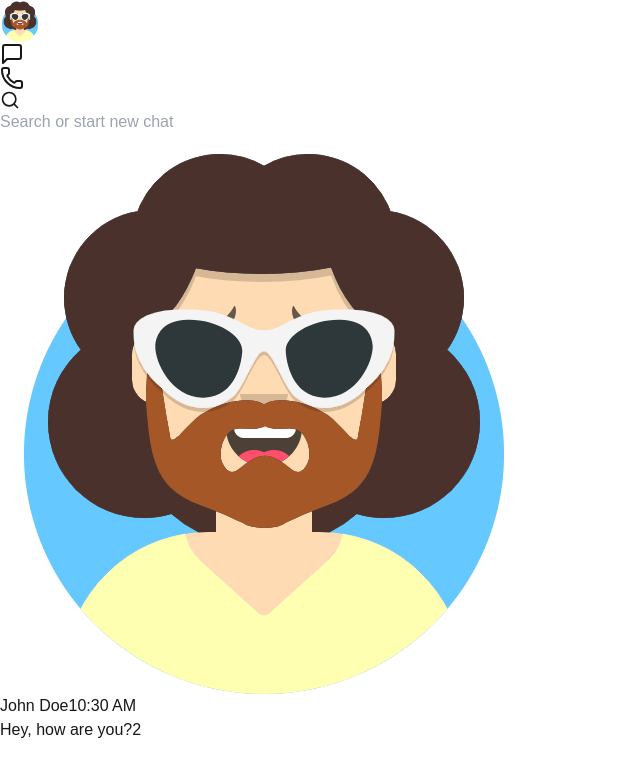
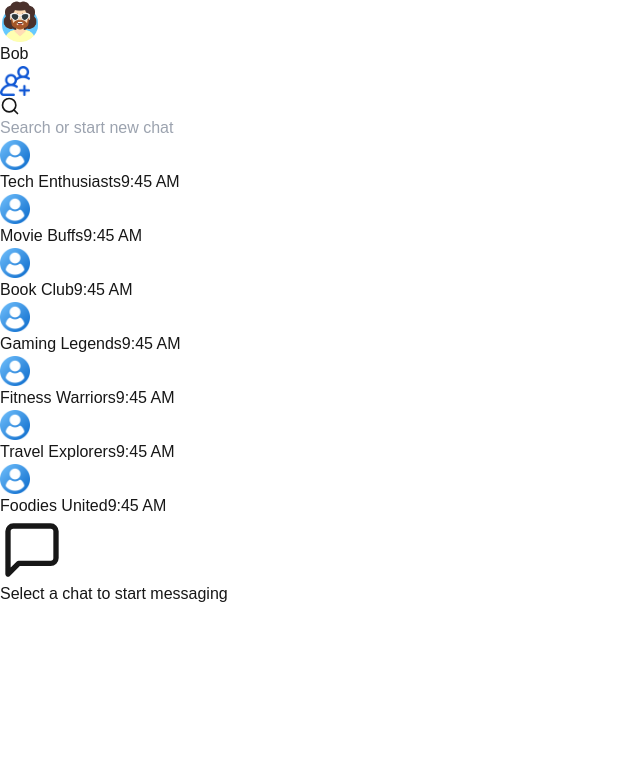
Before and after one commit to ResQAI/ResQAI, a Next.js app: page /test in a window 1280 px wide. Shown: the top 760 px of the page, without its empty margins (0-640 px from the left). Built offline with nearby package versions, Linux system fonts and the light colour scheme.

Commit message:
integrated sample data with the frontend

```diff
--- a/src/app/test/page.tsx
+++ b/src/app/test/page.tsx
@@ -9,70 +9,19 @@ import ChatWindow from "@/components/ChatWindow";
 import { groupMessage } from "@/types/groupMessage";
 import { UserAuthProvider } from "@/store/UserAuth";
 
-const mockContacts : Array<groupContact> = [
-  {
-    id: 1,
-    name: "John Doe",
-    avatar: avator,
-    lastMessage: "Hey, how are you?",
-    unreadCount: 2,
-    lastMessageTime: "10:30 AM",
-  },
-  {
-    id: 2,
-    name: "Jane Smith",
-    avatar: avator,
-    lastMessage: "See you later!",
-    unreadCount: 0,
-    lastMessageTime: "9:45 AM",
-  },
-];
-
-const mockMessages: groupMessage[] = [
-  { id: 1, text: "Hi there!", sender: "me", time: "10:32 AM" },
-  { id: 2, text: "Hello! How are you?", sender: "other", time: "10:33 AM" },
-  {
-    id: 3,
-    text: "I'm good, thanks for asking.",
-    sender: "me",
-    time: "10:34 AM",
-  },
-];
 
 const ChatApp = () => {
-
-  const [selectedContact, setSelectedContact] = useState<groupContact | null>(null);
-  const [messages, setMessages] = useState(mockMessages);
-  const [newMessage, setNewMessage] = useState("");
-
-  const handleSendMessage = () => {
-    if (newMessage.trim()) {
-      setMessages([
-        ...messages,
-        {
-          id: messages.length + 1,
-          text: newMessage,
-          sender: "me",
-          time: new Date().toLocaleTimeString([], {
-            hour: "2-digit",
-            minute: "2-digit",
-          }),
-        },
-      ]);
-      setNewMessage("");
-    }
-  };
 
   return (
     <UserAuthProvider>
         <div className="flex h-screen bg-gray-200 ml-[6rem]">
-            <div className="w-1/3 bg-white border-r border-gray-200">
+            <div className="w-1/3 bg-white border-r border-gray-200 flex flex-col ">
                 <ChatHeader />
-                <ChatContacts contacts={mockContacts} selectedContact={selectedContact} setSelectedContact={setSelectedContact} />
+                <ChatContacts/>
             </div>
 
             <div className="flex-grow flex flex-col">
-                <ChatWindow messages={mockMessages} newMessage={newMessage} setNewMessage={setNewMessage} handleSendMessage={handleSendMessage} selectedContact={selectedContact}/>
+                <ChatWindow />
             </div>
         </div>
     </UserAuthProvider>
--- a/src/chatData.ts
+++ b/src/chatData.ts
@@ -1,10 +1,15 @@
 import { chatUser } from "./types/chatUser";
 
 export type groupChat = {
+    id: Number;
     groupName: string;
     members: Array<{ id: number; name: string }>;
-    chats: Array<{ content: string; senderId: number }>;
+    chats: Array<{ content: String; senderId: number, time: String }>;
+    lastMessageTime : string;
+    lastMessage: string | null;
+    unreadCount: number;
 };
+
 export const userData : chatUser = {
     id: 2,
     name: "Bob",
@@ -14,6 +19,10 @@ export const userData : chatUser = {
 export const groupChats : Array<groupChat> = [
     {
       groupName: "Tech Enthusiasts",
+      id: 300,
+      lastMessageTime: "9:45 AM",
+      lastMessage: null,
+      unreadCount: 0,
       members: [
         { id: 1, name: "Alice" },
         { id: 2, name: "Bob" },
@@ -22,15 +31,19 @@ export const groupChats : Array<groupChat> = [
         { id: 5, name: "Eve" },
       ],
       chats: [
-        { content: "Hey everyone! Have you checked out the latest iPhone release? Thoughts?", senderId: 1 },
-        { content: "Yes! The new features are cool, but the price hike is insane.", senderId: 2 },
-        { content: "I’m more excited about the advancements in AI chips this year.", senderId: 3 },
-        { content: "Same here, Charlie. The integration of AI in daily life is fascinating.", senderId: 4 },
-        { content: "Does anyone know if they’re adding support for foldable screens?", senderId: 5 },
+        { content: "Hey everyone! Have you checked out the latest iPhone release? Thoughts?", senderId: 1, time: "10:34 AM" },
+        { content: "Yes! The new features are cool, but the price hike is insane.", senderId: 2, time: "10:34 AM" },
+        { content: "I’m more excited about the advancements in AI chips this year.", senderId: 3, time: "10:34 AM" },
+        { content: "Same here, Charlie. The integration of AI in daily life is fascinating.", senderId: 4, time: "10:34 AM" },
+        { content: "Does anyone know if they’re adding support for foldable screens?", senderId: 5, time: "10:34 AM" },
       ],
     },
     {
       groupName: "Movie Buffs",
+      id: 290,
+      lastMessageTime: "9:45 AM",
+      lastMessage: null,
+      unreadCount: 0,
       members: [
         { id: 6, name: "Frank" },
         { id: 7, name: "Grace" },
@@ -40,16 +53,20 @@ export const groupChats : Array<groupChat> = [
         { id: 11, name: "Kara" },
       ],
       chats: [
-        { content: "Has anyone seen the latest Mission Impossible movie? It’s packed with action!", senderId: 6 },
-        { content: "Not yet! Is it better than the last one?", senderId: 7 },
-        { content: "Definitely! Tom Cruise has outdone himself this time.", senderId: 8 },
-        { content: "The stunts are unreal! I heard he did most of them himself again.", senderId: 9 },
-        { content: "He’s such a legend. Did you guys catch the behind-the-scenes footage?", senderId: 10 },
-        { content: "Yes! That motorcycle cliff jump gave me chills.", senderId: 11 },
+        { content: "Has anyone seen the latest Mission Impossible movie? It’s packed with action!", senderId: 6, time: "10:34 AM" },
+        { content: "Not yet! Is it better than the last one?", senderId: 7, time: "10:34 AM" },
+        { content: "Definitely! Tom Cruise has outdone himself this time.", senderId: 8, time: "10:34 AM" },
+        { content: "The stunts are unreal! I heard he did most of them himself again.", senderId: 9, time: "10:34 AM" },
+        { content: "He’s such a legend. Did you guys catch the behind-the-scenes footage?", senderId: 10, time: "10:34 AM" },
+        { content: "Yes! That motorcycle cliff jump gave me chills.", senderId: 11, time: "10:34 AM" },
       ],
     },
     {
       groupName: "Book Club",
+      id: 270,
+      lastMessageTime: "9:45 AM",
+      lastMessage: null,
+      unreadCount: 0,
       members: [
         { id: 12, name: "Liam" },
         { id: 13, name: "Mia" },
@@ -58,15 +75,19 @@ export const groupChats : Array<groupChat> = [
         { id: 16, name: "Sophia" },
       ],
       chats: [
-        { content: "So, did everyone finish 'Atomic Habits' this week?", senderId: 12 },
-        { content: "Yes, it was such an insightful read. I loved the part about habit stacking!", senderId: 13 },
-        { content: "Same here. It really helped me implement small changes in my daily routine.", senderId: 14 },
-        { content: "I’m halfway through but already hooked. The examples make it so relatable.", senderId: 15 },
-        { content: "I’m starting it tonight. Any specific chapter I should look out for?", senderId: 16 },
+        { content: "So, did everyone finish 'Atomic Habits' this week?", senderId: 12, time: "10:34 AM" },
+        { content: "Yes, it was such an insightful read. I loved the part about habit stacking!", senderId: 13 , time: "10:34 AM"},
+        { content: "Same here. It really helped me implement small changes in my daily routine.", senderId: 14, time: "10:34 AM" },
+        { content: "I’m halfway through but already hooked. The examples make it so relatable.", senderId: 15, time: "10:34 AM" },
+        { content: "I’m starting it tonight. Any specific chapter I should look out for?", senderId: 16, time: "10:34 AM" },
       ],
     },
     {
       groupName: "Gaming Legends",
+      id: 400,
+      lastMessageTime: "9:45 AM",
+      lastMessage: null,
+      unreadCount: 0,
       members: [
         { id: 17, name: "Aiden" },
         { id: 18, name: "Bella" },
@@ -75,15 +96,19 @@ export const groupChats : Array<groupChat> = [
         { id: 21, name: "Ella" },
       ],
       chats: [
-        { content: "What’s the plan for tonight? Are we raiding in World of Warcraft?", senderId: 17 },
-        { content: "Count me in! I’ve been leveling up my character all week.", senderId: 18 },
-        { content: "Same! I just unlocked a new set of gear. Let’s crush it.", senderId: 19 },
-        { content: "Can someone help me with the new dungeon mechanics? It’s confusing.", senderId: 20 },
-        { content: "Sure, Dylan. I’ll walk you through it before the raid.", senderId: 21 },
+        { content: "What’s the plan for tonight? Are we raiding in World of Warcraft?", senderId: 17, time: "10:34 AM" },
+        { content: "Count me in! I’ve been leveling up my character all week.", senderId: 18 , time: "10:34 AM"},
+        { content: "Same! I just unlocked a new set of gear. Let’s crush it.", senderId: 19, time: "10:34 AM" },
+        { content: "Can someone help me with the new dungeon mechanics? It’s confusing.", senderId: 20 , time: "10:34 AM"},
+        { content: "Sure, Dylan. I’ll walk you through it before the raid.", senderId: 21 , time: "10:34 AM"},
       ],
     },
     {
       groupName: "Fitness Warriors",
+      id: 500,
+      lastMessageTime: "9:45 AM",
+      lastMessage: null,
+      unreadCount: 0,
       members: [
         { id: 22, name: "Ethan" },
         { id: 23, name: "Fiona" },
@@ -92,15 +117,19 @@ export const groupChats : Array<groupChat> = [
         { id: 26, name: "Isaac" },
       ],
       chats: [
-        { content: "How’s everyone’s progress with the 30-day fitness challenge?", senderId: 22 },
-        { content: "Pretty good! I’m seeing improvements in my endurance.", senderId: 23 },
-        { content: "Same here. The HIIT workouts are brutal but effective.", senderId: 24 },
-        { content: "I’ve been focusing on yoga this week. It’s helping with flexibility.", senderId: 25 },
-        { content: "Anyone have tips for sticking to a meal plan? I keep slipping.", senderId: 26 },
+        { content: "How’s everyone’s progress with the 30-day fitness challenge?", senderId: 22 , time: "10:34 AM"},
+        { content: "Pretty good! I’m seeing improvements in my endurance.", senderId: 23 , time: "10:34 AM"},
+        { content: "Same here. The HIIT workouts are brutal but effective.", senderId: 24 , time: "10:34 AM"},
+        { content: "I’ve been focusing on yoga this week. It’s helping with flexibility.", senderId: 25 , time: "10:34 AM"},
+        { content: "Anyone have tips for sticking to a meal plan? I keep slipping.", senderId: 26 , time: "10:34 AM"},
       ],
     },
     {
       groupName: "Travel Explorers",
+      id: 412,
+      lastMessageTime: "9:45 AM",
+      lastMessage: null,
+      unreadCount: 0,
       members: [
         { id: 27, name: "Jake" },
         { id: 28, name: "Lily" },
@@ -109,15 +138,19 @@ export const groupChats : Array<groupChat> = [
         { id: 31, name: "Owen" },
       ],
       chats: [
-        { content: "Our next destination: Bali or Greece? Vote now!", senderId: 27 },
-        { content: "Greece! I’ve always wanted to visit Santorini.", senderId: 28 },
-        { content: "Bali for sure. The beaches and culture are amazing.", senderId: 29 },
-        { content: "Can we do both? A split trip sounds epic.", senderId: 30 },
-        { content: "I’m with Mason. Why not make it a grand adventure?", senderId: 31 },
+        { content: "Our next destination: Bali or Greece? Vote now!", senderId: 27 , time: "10:34 AM"},
+        { content: "Greece! I’ve always wanted to visit Santorini.", senderId: 28, time: "10:34 AM" },
+        { content: "Bali for sure. The beaches and culture are amazing.", senderId: 29, time: "10:34 AM" },
+        { content: "Can we do both? A split trip sounds epic.", senderId: 30, time: "10:34 AM" },
+        { content: "I’m with Mason. Why not make it a grand adventure?", senderId: 31, time: "10:34 AM" },
       ],
     },
     {
       groupName: "Foodies United",
+      id: 890,
+      lastMessageTime: "9:45 AM",
+      lastMessage: null,
+      unreadCount: 0,
       members: [
         { id: 32, name: "Penny" },
         { id: 33, name: "Quinn" },
@@ -126,11 +159,11 @@ export const groupChats : Array<groupChat> = [
         { id: 36, name: "Thomas" },
       ],
       chats: [
-        { content: "Who’s up for a food tour this weekend? Suggestions?", senderId: 32 },
-        { content: "How about a taco crawl? I know some great spots.", senderId: 33 },
-        { content: "Yes! Tacos sound perfect. Let’s finalize a route.", senderId: 34 },
-        { content: "I’m in! Can we include a dessert stop too?", senderId: 35 },
-        { content: "Definitely. I know a place with the best churros.", senderId: 36 },
+        { content: "Who’s up for a food tour this weekend? Suggestions?", senderId: 32, time: "10:34 AM" },
+        { content: "How about a taco crawl? I know some great spots.", senderId: 33, time: "10:34 AM" },
+        { content: "Yes! Tacos sound perfect. Let’s finalize a route.", senderId: 34 , time: "10:34 AM"},
+        { content: "I’m in! Can we include a dessert stop too?", senderId: 35, time: "10:34 AM" },
+        { content: "Definitely. I know a place with the best churros.", senderId: 36, time: "10:34 AM" },
       ],
     },
   ];
--- a/src/components/ChatContacts.tsx
+++ b/src/components/ChatContacts.tsx
@@ -1,39 +1,44 @@
-import { groupContact } from '@/types/groupContact'
+import { userAuth } from '@/store/UserAuth'
 import Image from 'next/image'
-import React from 'react'
+import React, { Key } from 'react'
 
-const ChatContacts = ({contacts, selectedContact, setSelectedContact}: {contacts: Array<groupContact>, selectedContact : groupContact | null , setSelectedContact: React.Dispatch<React.SetStateAction<groupContact | null>>}) => {
+
+
+const ChatContacts = () => {
+    const {groups , selectedContact, setSelectedContact} = userAuth();
   return (
-    <div className="overflow-y-auto">
-          {contacts.map((contact) => (
+    <div className="flex-1 overflow-y-scroll">
+          {groups?.map((group) => (
             <div
-              key={contact.id}
+              key={group.id as Key}
               className={`flex items-center p-4 hover:bg-gray-100 cursor-pointer ${
-                selectedContact?.id === contact.id ? "bg-gray-200" : ""
+                selectedContact?.id === group.id ? "bg-gray-200" : ""
               }`}
-              onClick={() => setSelectedContact(contact)}
+              onClick={() => setSelectedContact(group)}
             >
               <Image
-                src={contact.avatar!}
-                alt={contact.name}
-                className="rounded-full w-12 h-12 mr-4"
+                src="/user.png"
+                alt={group.groupName.charAt(0)}
+                className="rounded-full w-10 h-10 mr-4"
+                width={30}
+                height={30}
               />
               <div className="flex-grow">
                 <div className="flex justify-between">
                   <span className="font-semibold text-black">
-                    {contact.name}
+                    {group.groupName}
                   </span>
                   <span className="text-xs text-gray-500">
-                    {contact.lastMessageTime}
+                    {group.lastMessageTime}
                   </span>
                 </div>
                 <div className="flex justify-between">
                   <span className="text-sm text-gray-600">
-                    {contact.lastMessage}
+                    {group.lastMessage != null && group.lastMessage}
                   </span>
-                  {contact.unreadCount > 0 && (
+                  {group.unreadCount > 0 && (
                     <span className="bg-blue-500 text-white rounded-full px-2 text-xs">
-                      {contact.unreadCount}
+                      {group.unreadCount}
                     </span>
                   )}
                 </div>
@@ -44,4 +49,4 @@ const ChatContacts = ({contacts, selectedContact, setSelectedContact}: {contacts
   )
 }
 
-export default ChatContacts
+export default ChatContacts;
--- a/src/components/ChatHeader.tsx
+++ b/src/components/ChatHeader.tsx
@@ -5,21 +5,25 @@ import {
     Phone,
     Search,
   } from "lucide-react";
+import { userAuth } from '@/store/UserAuth';
 
 const ChatHeader = () => {
+  const {user} = userAuth();
   return (
     <header>
         <div className="flex justify-between items-center p-4 bg-gray-50">
+          <div className="flex gap-5 justify-center items-center">
             <Image
-            src="/avataaars.png"
+              src={user?.avatar ? user.avatar : "/avataaars.png"}
               alt="User Avatar"
               className="rounded-full w-10 h-10"
               width={40}
               height={40}
             />
+            <div className='font-semibold text-lg text-black'>{user?.name}</div>
+          </div>
           <div className="flex space-x-4">
-            <MessageSquare className="text-gray-600 cursor-pointer" />
-            <Phone className="text-gray-600 cursor-pointer" />
+            <Image src="/add-group.png" alt="Add Group" width={30} height={30} className='cursor-pointer mr-8'/>
           </div>
         </div>
         <div className="p-3">
--- a/src/components/ChatWindow.tsx
+++ b/src/components/ChatWindow.tsx
@@ -2,21 +2,41 @@ import { groupContact } from '@/types/groupContact'
 import { MessageSquare, Paperclip, Phone, Send, Smile, Video } from 'lucide-react'
 import Image from 'next/image'
 import {groupMessage} from '@/types/groupMessage'
-import React, { Key } from 'react'
+import React, { Key, use, useState } from 'react'
+import { userAuth } from '@/store/UserAuth'
 
-const ChatWindow = ({selectedContact, messages, newMessage, setNewMessage, handleSendMessage} : {selectedContact : groupContact | null, messages : groupMessage[], newMessage : string, setNewMessage : React.Dispatch<React.SetStateAction<string>> , handleSendMessage : ()=> void}) => {
+
+const ChatWindow = () => {
+    const {selectedContact, user} = userAuth();
+    let messages = selectedContact?.chats;
+    const [newMessage, setNewMessage] = useState<String>("");
+
+    const handleSendMessage = () => {
+        selectedContact?.chats.push({
+            content: newMessage,
+            senderId: user!.id,
+            time: new Date().toLocaleTimeString([], {
+                hour: "2-digit",
+                minute: "2-digit",
+              }),
+        });
+        setNewMessage("");
+    }
+
   return selectedContact ? (
         <>
           <div className="flex justify-between items-center p-4 bg-gray-50 border-b">
             <div className="flex items-center">
               <Image
-                src={selectedContact.avatar!}
-                alt={selectedContact.name}
+                src="/user.png"
+                alt={selectedContact.groupName.charAt(0)}
                 className="rounded-full w-10 h-10 mr-4"
+                height={30}
+                width={30}
               />
               <div>
                 <div className="font-semibold text-black">
-                  {selectedContact.name}
+                  {selectedContact.groupName}
                 </div>
                 <div className="text-xs text-gray-500">online</div>
               </div>
@@ -27,20 +47,20 @@ const ChatWindow = ({selectedContact, messages, newMessage, setNewMessage, handl
             </div>
           </div>
           <div className="flex-grow overflow-y-auto p-4 bg-gray-100">
-            {messages.map((message) => (
+            {messages?.map((message, id) => (
               <div
-                key={message.id as Key}
+                key={id as Key}
                 className={`flex mb-4 ${
-                  message.sender === "me" ? "justify-end" : "justify-start"
+                  message.senderId  === user!.id? "justify-end" : "justify-start"
                 }`}
               >
                 <div
                   className={`
                     px-4 py-2 rounded-lg max-w-md
-                    ${message.sender === "me" ? "bg-blue-700" : "bg-blue-500"}
+                    ${message.senderId === user!.id ? "bg-blue-700" : "bg-blue-500"}
                   `}
                 >
-                  <div>{message.text}</div>
+                  <div>{message.content}</div>
                   <div className="text-xs text-white text-right">
                     {message.time}
                   </div>
@@ -56,7 +76,7 @@ const ChatWindow = ({selectedContact, messages, newMessage, setNewMessage, handl
             <input
               type="text"
               placeholder="Type a message"
-              value={newMessage}
+              value={newMessage as string}
               onChange={(e) => setNewMessage(e.target.value)}
               onKeyPress={(e) => e.key === "Enter" && handleSendMessage()}
               className="flex-grow text-black bg-white border rounded-full px-4 py-2 focus:outline-none"
--- a/src/store/UserAuth.tsx
+++ b/src/store/UserAuth.tsx
@@ -7,15 +7,13 @@ import { createContext, ReactNode, use, useContext, useEffect, useState } from '
 const UserAuth = createContext({} as {
     user: chatUser | null;
     groups: groupChat[] | null;
-    messages: groupMessage[] | null;
-    selectedContact: groupContact | null;
-    setSelectedContact: React.Dispatch<React.SetStateAction<groupContact | null>>;
-    setMessages: React.Dispatch<React.SetStateAction<groupMessage[] | null>>;
+    selectedContact: groupChat | null;
+    setSelectedContact: React.Dispatch<React.SetStateAction<groupChat | null>>;
     setGroups: React.Dispatch<React.SetStateAction<groupChat[] | null>>;
 });
 
 export function UserAuthProvider({children} : {children : ReactNode}){
-    let [selectedContact, setSelectedContact] = useState<groupContact | null>(null);
+    let [selectedContact, setSelectedContact] = useState<groupChat | null>(null);
     let [messages, setMessages] = useState<groupMessage[] | null>(null);
     let [groups, setGroups] = useState<groupChat[] | null>(null);
     let [user, setUser] = useState<chatUser | null>(null);
@@ -26,7 +24,7 @@ export function UserAuthProvider({children} : {children : ReactNode}){
     })
 
     return (
-        <UserAuth.Provider value={{user, groups, messages, selectedContact, setSelectedContact, setMessages, setGroups}}>
+        <UserAuth.Provider value={{user, groups, selectedContact, setSelectedContact, setGroups}}>
             {children}
         </UserAuth.Provider>
     );
```
Also changed, not shown: public/user.png (added). Lines whose indentation alone changed are shown as unchanged.
